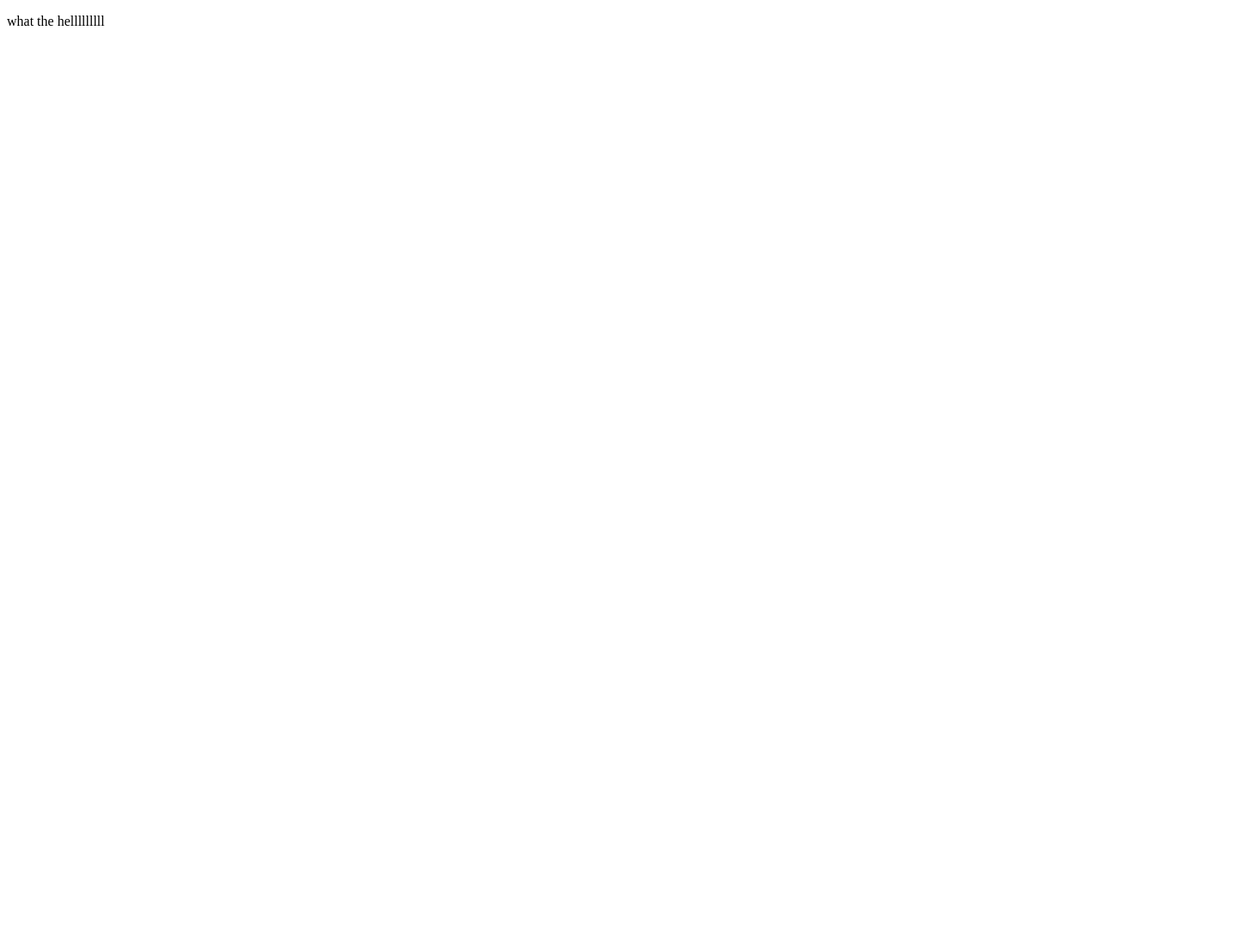
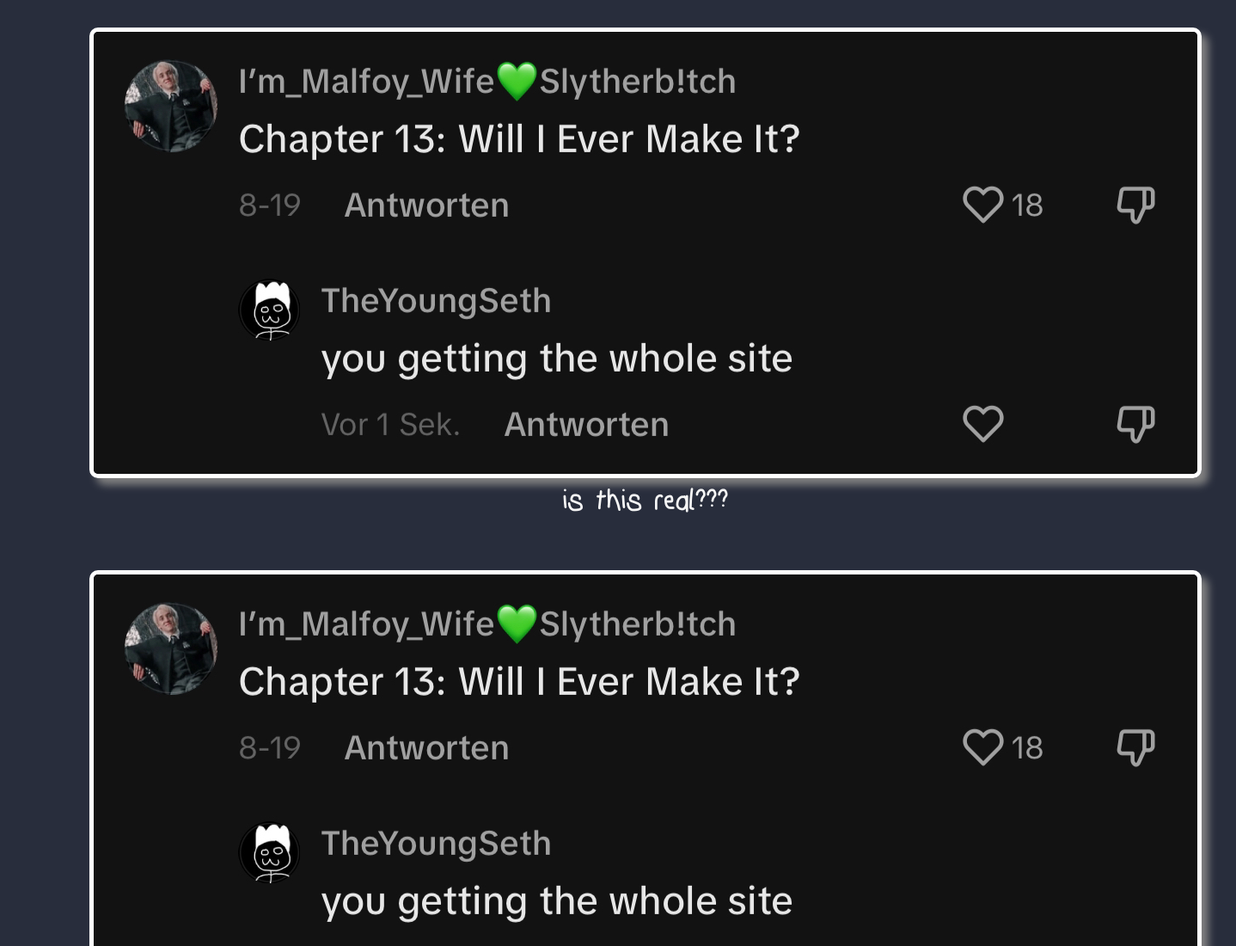
Before and after one commit to TheYoungSeth/yougettingthewholesite, a plain HTML site: page index.html in a window 1280 px wide. Shown: the top 1100 px of the page at 86% size, 1438 px wide, since content can reach past the window. Before the commit the page ends 800 px from the top, so only its background shows below. Drawn offline with Linux system fonts and the light colour scheme.

Commit message:
Add files via upload

```diff
--- a/index.html
+++ b/index.html
@@ -1,11 +1,44 @@
 <!DOCTYPE html>
 <html>
 	<head>
-
+		<script src="script.js" defer></script>
+        <link rel="stylesheet" href="main.css">
+        <link rel="icon" type="image/x-icon" href="favicon.png">
+        <title>"If my life were a book, I'd stop writing in it"</title>
+        <meta name="description" content="this must be fake bro"/>
+        <meta property="og:type" content="website">
+        <meta property="og:title" content="Homepage" />
+        <meta property="og:description" content="this is a shitpost bruv" />
+        <meta property="og:url" content="https://thewolfiscominginsideme.site" />
+        <meta property="og:image" content="https://thewolfiscominginsideme.site/favicon.png" />
+        <meta property="og:site_name" content="I am 14 and this is deep" />
 	</head>
 	<body>
-		<p>
-			what the helllllllll
-		</p>
+		<div id="bruh">
+			<figure id="real">
+				<img src="1.png">
+				<figcaption>is this real???</figcaption>
+			</figure>
+			<figure id="real">
+				<img src="1.png">
+				<figcaption>is this real???</figcaption>
+			</figure>
+			<figure id="real">
+				<img src="1.png">
+				<figcaption>is this real???</figcaption>
+			</figure>
+			<figure id="real">
+				<img src="1.png">
+				<figcaption>is this real???</figcaption>
+			</figure>
+			<figure id="real">
+				<img src="1.png">
+				<figcaption>is this real???</figcaption>
+			</figure>
+			<figure id="real">
+				<img src="1.png">
+				<figcaption>is this real???</figcaption>
+			</figure>
+		</div>
 	</body>
 </html>
--- /dev/null
+++ b/main.css
@@ -0,0 +1,53 @@
+@font-face {
+    font-family: dino;
+    src: url("fonts/dinosaur.ttf");
+}
+
+@font-face {
+    font-family: coffeeextra;
+    src: url("fonts/coffeeextra.ttf");
+}
+
+@font-face {
+    font-family: subtitle;
+    src: url("fonts/SubtitleBd.otf");
+}
+
+@font-face {
+    font-family: subtitleThin;
+    src: url("fonts/Subtitle.otf");
+}
+
+body, html {
+    padding: 0;
+    margin: 0;
+}
+
+body {
+	font-family: subtitle, Arial, Helvetica, sans-serif;
+	font-size: xx-large;
+	background-color: #282D3C;
+	scrollbar-width: none;
+	color: whitesmoke;
+}
+
+#real{
+	display: inline-block;
+	text-align: center;
+	align-self: center;
+	vertical-align: top;
+	align-items: center;
+	padding-left: 5%;
+	text-align: center;
+}
+
+#real img{
+	border: 5px solid white;
+	border-radius: 10px;
+	box-shadow: 8px 8px 10px grey;
+	align-self: center;
+}
+
+#real p{
+	display: block;
+}
--- /dev/null
+++ b/script.js
@@ -0,0 +1,11 @@
+window.onscroll = function(ev) {
+	let {clientHeight,scrollHeight,scrollTop} = ev.target.documentElement;
+	console.log(clientHeight)
+    if (clientHeight + scrollTop + 1 >= scrollHeight) {
+		const real = document.getElementById("real");
+		document.getElementById("bruh").appendChild(real.cloneNode(true));
+		document.getElementById("bruh").appendChild(real.cloneNode(true));
+		document.getElementById("bruh").appendChild(real.cloneNode(true));
+		document.getElementById("bruh").appendChild(real.cloneNode(true));
+    }
+};
```
Also changed, not shown: 1.png (added), favicon.png (added), fonts/Subtitle.otf (added), fonts/SubtitleBd.otf (added), fonts/SubtitleBdIt.otf (added), fonts/SubtitleHeavy.otf (added), fonts/SubtitleHeavyIt.otf (added), fonts/SubtitleIt.otf (added), fonts/SubtitleQuirkyBd.otf (added), fonts/SubtitleQuirkyBdIt.otf (added), fonts/coffeeextra.ttf (added), fonts/dinosaur.ttf (added).
